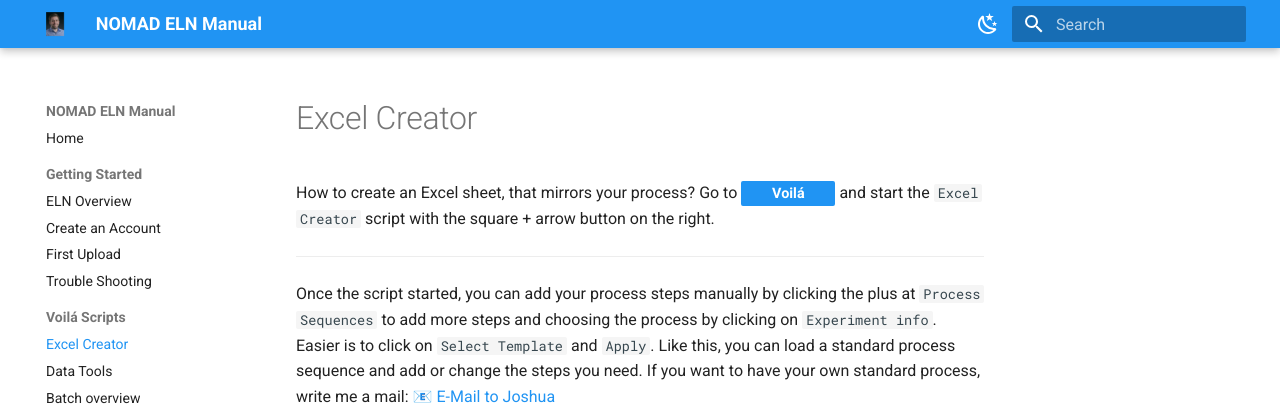
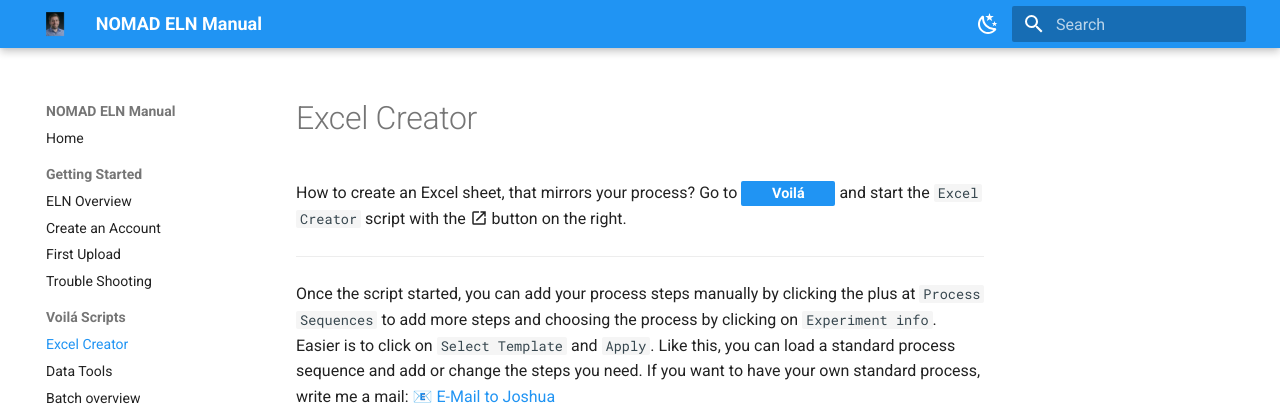
Before and after one commit to NOMADe-Joshua/nomad-manual, an MkDocs documentation site: the page built from docs/Excelcreator.md, in a window 1280 px wide and 1072 px high. Shown: the top 406 px of the window. Built offline with MkDocs 1.6.1 and Material for MkDocs 9.7.7, drawn with Linux system fonts in a browser that asks for light colours.

Commit message:
fancy starting button included

```diff
--- a/docs/Excelcreator.md
+++ b/docs/Excelcreator.md
@@ -1,6 +1,6 @@
 # Excel Creator
 
-How to create an Excel sheet, that mirrors your process? Go to [Voilá](http://elnserver.lti.kit.edu/nomad-oasis/gui/search/voila){ .md-button .md-button--primary .small-button target="_blank" rel="noopener noreferrer"} and start the `Excel Creator` script with the square + arrow button on the right.
+How to create an Excel sheet, that mirrors your process? Go to [Voilá](http://elnserver.lti.kit.edu/nomad-oasis/gui/search/voila){ .md-button .md-button--primary .small-button target="_blank" rel="noopener noreferrer"} and start the `Excel Creator` script with the :material-open-in-new: button on the right.
 
 ---
 
```
